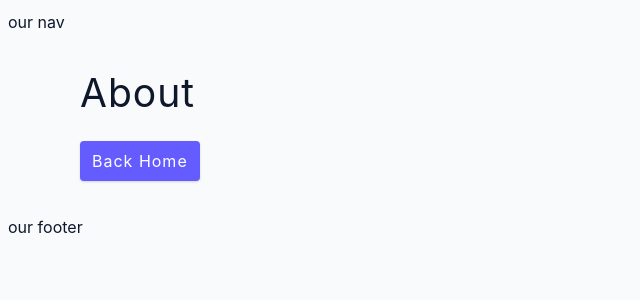
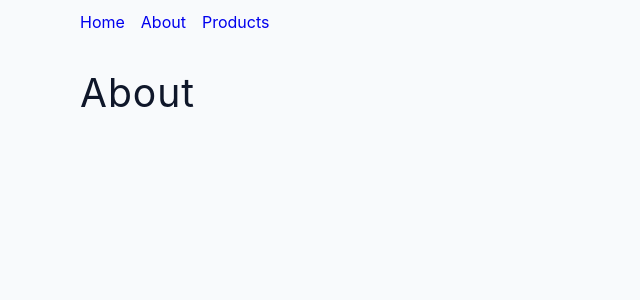
Before and after one commit to marcocrupi/react-router-6-tutorial, a React (Create React App) app: page /about in a window 1280 px wide. Shown: the top 300 px of the page, without its empty margins (0-640 px from the left). Built offline with nearby package versions, Linux system fonts and the light colour scheme.

Commit message:
add sharedlayout

```diff
--- a/src/App.js
+++ b/src/App.js
@@ -3,26 +3,35 @@ import Home from "./pages/Home";
 import About from "./pages/About";
 import Products from "./pages/Products";
 import Error from "./pages/Error";
-
+import SharedLayout from "./pages/SharedLayout";
 
 function App() {
   return (
     // <BrowserRouter> ci connette al browser
     <BrowserRouter>
-    <nav>our nav</nav>
+      {/* Gli elementi fuori da <Routes> compaiono in tutti i <Route> */}
 
       {/* <Routes> è parente di tutti i <Route> */}
       <Routes>
         {/* <Route> è per ogni pagina ed ha due props path e element,
         Nella fase di produzione / rappresenta il dominio del sito */}
-        <Route path="/" element={<Home />}></Route>
-        <Route path="about" element={<About />}></Route>
-        <Route path="products" element={<Products />}></Route>
-        {/* Possiamo impostare una pagina di errore in caso qualcuno
-        digiti un url non previsto */}
-        <Route path="*" element={<Error />}></Route>
+        <Route path="/" element={<SharedLayout />}>
+          {/* index è una route figlio senza percorso che esegue il rendering
+          nell'outlet del genitore all'URL del genitore. */}
+          <Route index element={<Home />} />
+          <Route path="about" element={<About />} />
+          <Route path="products" element={<Products />} />
+          {/* Possiamo impostare una pagina di errore in caso qualcuno
+          digiti un url non previsto */}
+          <Route path="*" element={<Error />} />
+        </Route>
+
+        {/* Questo si chiama "Nested Route", in questo caso possiamo
+        vedere "stats" solo passando da "dashboard" */}
+        <Route path="dashboard" element={<div>dashboard</div>}>
+          <Route path="stats" element={<div>stats</div>}></Route>
+        </Route>
       </Routes>
-      <footer>our footer</footer>
     </BrowserRouter>
   );
 }
--- a/src/pages/About.js
+++ b/src/pages/About.js
@@ -4,9 +4,6 @@ const About = () => {
   return (
     <section className="section">
       <h2>About</h2>
-      <Link to="/" className="btn">
-        Back Home
-      </Link>
     </section>
   );
 };
--- a/src/pages/Home.js
+++ b/src/pages/Home.js
@@ -1,10 +1,7 @@
-import { Link } from "react-router-dom";
-
 const Home = () => {
   return (
     <section className="section">
-      <h2>Home Page</h2>
-      <Link to="/about" className="btn">About</Link>
+      <h2>home page</h2>
     </section>
   );
 };
--- /dev/null
+++ b/src/pages/SharedLayout.js
@@ -0,0 +1,15 @@
+import { Link, Outlet } from "react-router-dom";
+import Navbar from "../final/components/Navbar";
+
+const SharedLayout = () => {
+  return (
+    <>
+      <Navbar />
+
+      {/* Permette di condividere il layout dei componenti annidati,
+        in questo caso <Outlet /> farà apparire il contenuto di <About> e <Products> */}
+      <Outlet />
+    </>
+  );
+};
+export default SharedLayout;
```
